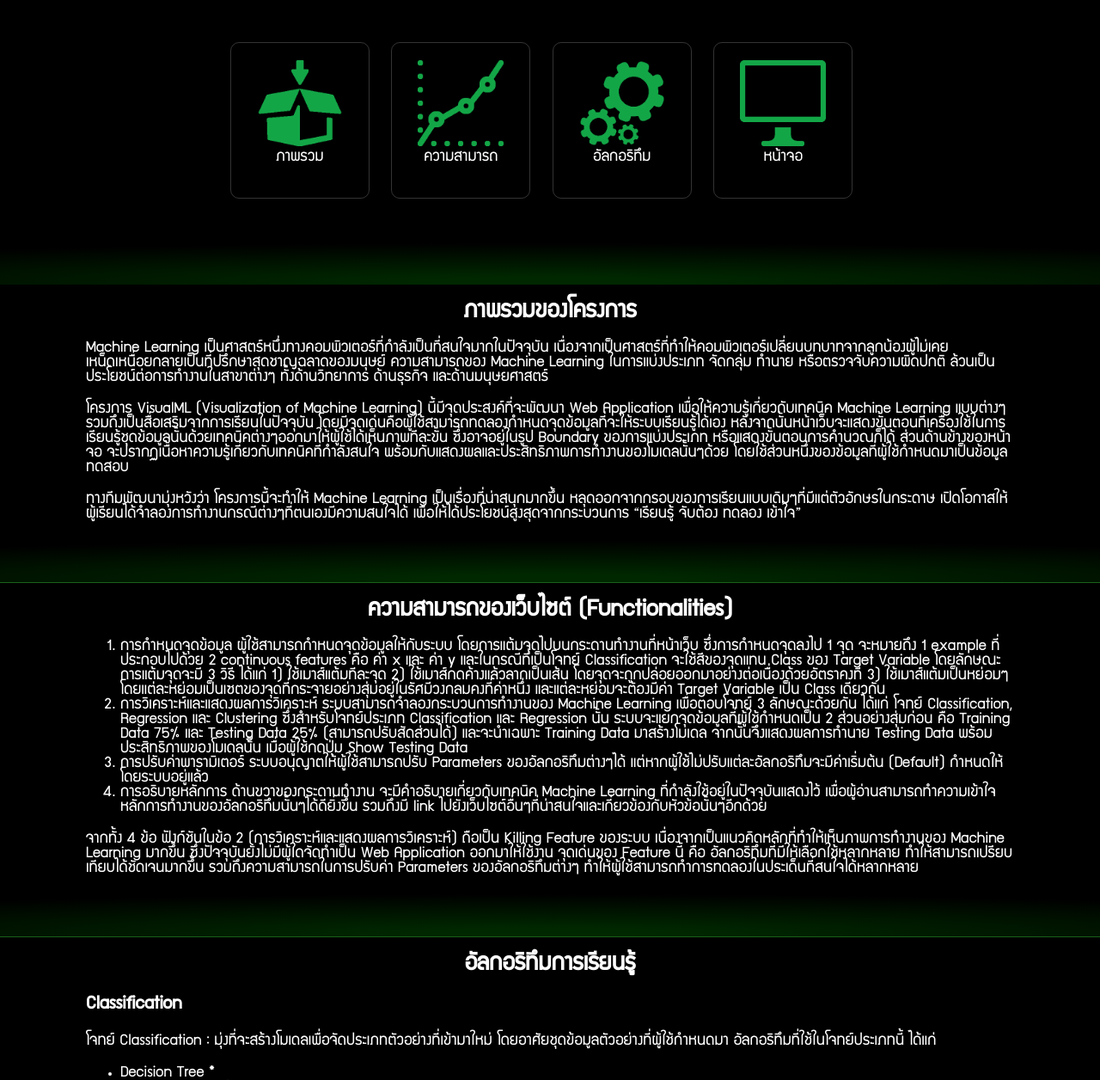
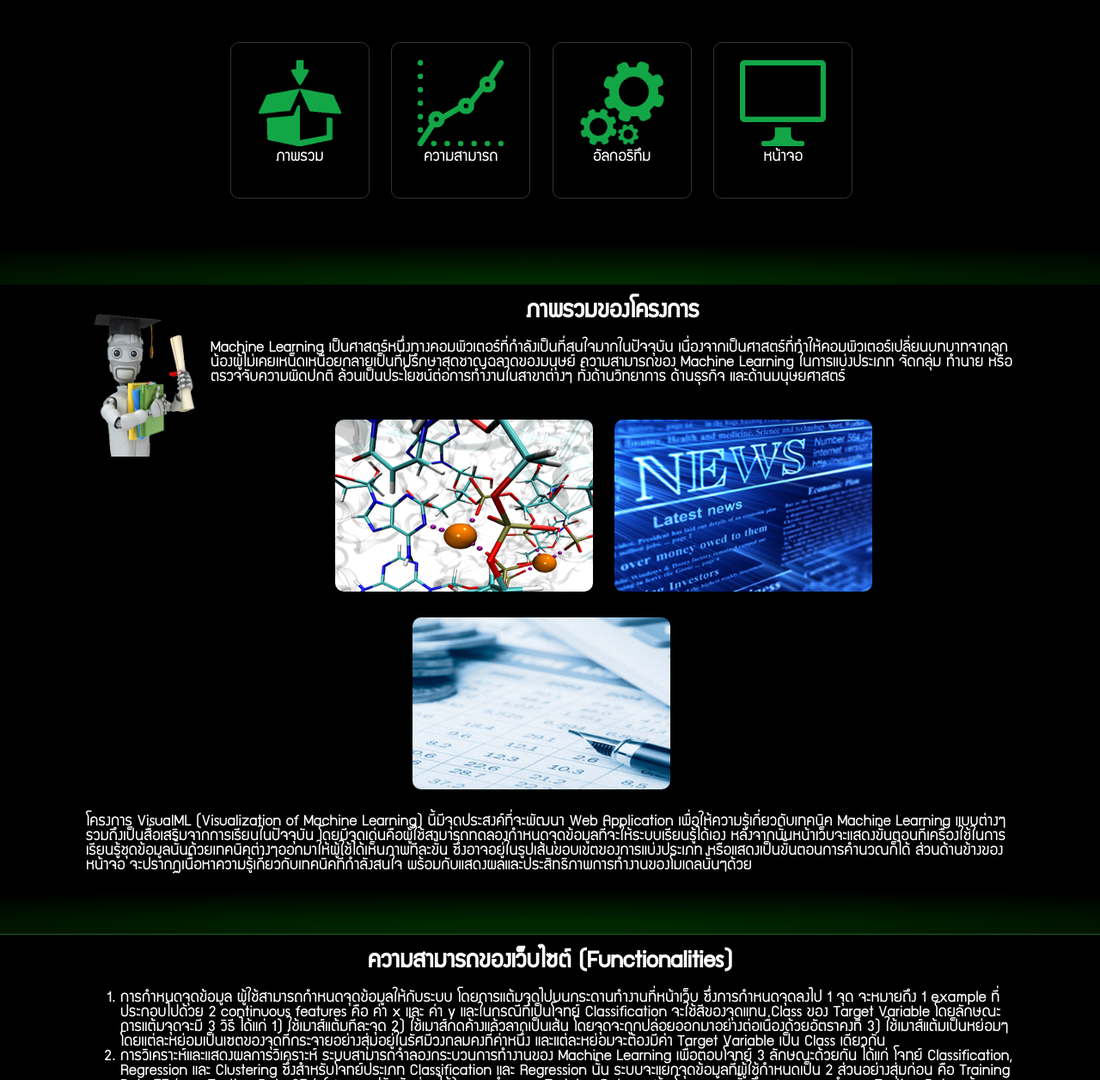
Before and after one commit to dugzzuli/visualML, a PHP site: page /about.html in a window 1280 px wide. Shown: the part 236-1492 px from the top of the page at 86% size. Run offline with PHP 8.4, Linux system fonts and the light colour scheme; some web fonts are replaced.

Commit message:
Overview Tab

```diff
--- a/About Page/about.html
+++ b/About Page/about.html
@@ -41,16 +41,22 @@
 
 			</div>
 			<div class="mainContent greenFade" id="overview">
+				<img src="img/machine.png" id="overviewPic1"/>
 				<h2>ภาพรวมของโครงการ</h2>
 					<p>
 						Machine Learning เป็นศาสตร์หนึ่งทางคอมพิวเตอร์ที่กำลังเป็นที่สนใจมากในปัจจุบัน เนื่องจากเป็นศาสตร์ที่ทำให้คอมพิวเตอร์เปลี่ยนบทบาทจากลูกน้องผู้ไม่เคยเหน็ดเหนื่อยกลายเป็นที่ปรึกษาสุดชาญฉลาดของมนุษย์ ความสามารถของ Machine Learning ในการแบ่งประเภท จัดกลุ่ม ทำนาย หรือตรวจจับความผิดปกติ ล้วนเป็นประโยชน์ต่อการทำงานในสาขาต่างๆ ทั้งด้านวิทยาการ ด้านธุรกิจ และด้านมนุษยศาสตร์
 					</p>
+					<div id="overviewDiv1">
+						<img src="img/science.png" id="overviewPic2"/>
+						<img src="img/news.png" id="overviewPic3"/>
+						<img src="img/business.png" id="overviewPic4"/>
+					</div>
 					<p>
-						โครงการ VisualML (Visualization of Machine Learning) นี้มีจุดประสงค์ที่จะพัฒนา Web Application เพื่อให้ความรู้เกี่ยวกับเทคนิค Machine Learning แบบต่างๆ รวมถึงเป็นสื่อเสริมจากการเรียนในปัจจุบัน โดยมีจุดเด่นคือผู้ใช้สามารถทดลองกำหนดจุดข้อมูลที่จะให้ระบบเรียนรู้ได้เอง หลังจากนั้นหน้าเว็บจะแสดงขั้นตอนที่เครื่องใช้ในการเรียนรู้ชุดข้อมูลนั้นด้วยเทคนิคต่างๆออกมาให้ผู้ใช้ได้เห็นภาพทีละขั้น ซึ่งอาจอยู่ในรูป Boundary ของการแบ่งประเภท หรือแสดงขั้นตอนการคำนวณก็ได้ ส่วนด้านข้างของหน้าจอ จะปรากฏเนื้อหาความรู้เกี่ยวกับเทคนิคที่กำลังสนใจ พร้อมกับแสดงผลและประสิทธิภาพการทำงานของโมเดลนั้นๆด้วย โดยใช้ส่วนหนึ่งของข้อมูลที่ผู้ใช้กำหนดมาเป็นข้อมูลทดสอบ
+						โครงการ VisualML (Visualization of Machine Learning) นี้มีจุดประสงค์ที่จะพัฒนา Web Application เพื่อให้ความรู้เกี่ยวกับเทคนิค Machine Learning แบบต่างๆ รวมถึงเป็นสื่อเสริมจากการเรียนในปัจจุบัน โดยมีจุดเด่นคือผู้ใช้สามารถทดลองกำหนดจุดข้อมูลที่จะให้ระบบเรียนรู้ได้เอง หลังจากนั้นหน้าเว็บจะแสดงขั้นตอนที่เครื่องใช้ในการเรียนรู้ชุดข้อมูลนั้นด้วยเทคนิคต่างๆออกมาให้ผู้ใช้ได้เห็นภาพทีละขั้น ซึ่งอาจอยู่ในรูปเส้นขอบเขตของการแบ่งประเภท หรือแสดงเป็นขั้นตอนการคำนวณก็ได้ ส่วนด้านข้างของหน้าจอ จะปรากฏเนื้อหาความรู้เกี่ยวกับเทคนิคที่กำลังสนใจ พร้อมกับแสดงผลและประสิทธิภาพการทำงานของโมเดลนั้นๆด้วย
 					</p>
-					<p>
+<!-- 					<p>
 						ทางทีมพัฒนามุ่งหวังว่า โครงการนี้จะทำให้  Machine Learning เป็นเรื่องที่น่าสนุกมากขึ้น หลุดออกจากกรอบของการเรียนแบบเดิมๆที่มีแต่ตัวอักษรในกระดาษ เปิดโอกาสให้ผู้เรียนได้จำลองการทำงานกรณีต่างๆที่ตนเองมีความสนใจได้ เพื่อให้ได้ประโยชน์สูงสุดจากกระบวนการ “เรียนรู้ จับต้อง ทดลอง เข้าใจ”
-					</p>
+					</p> -->
 			</div>
 			<div class="mainContent greenFade" id="function">
 				<h2>ความสามารถของเว็บไซต์ (Functionalities)</h2>
--- a/About Page/style.css
+++ b/About Page/style.css
@@ -84,8 +84,8 @@ body{
 	text-align: center;
 	padding-top: 20px;
 	margin-right: 20px;
-	-webkit-transition: box-shadow 0.2s; /* For Safari 3.1 to 6.0 */
-    transition: box-shadow 0.2s;
+	-webkit-transition: box-shadow 0.1s; /* For Safari 3.1 to 6.0 */
+    transition: box-shadow 0.1s;
 }
 
 .logo:hover{
@@ -103,3 +103,32 @@ body{
 	display:block;
 	color:white;
 }
+
+#overviewPic1{
+	float:left;
+	height:180px;
+	width:135px;
+	margin-right: 10px;
+}
+
+#overviewPic2, #overviewPic3, #overviewPic4{
+	height:200px;
+	width:300px;
+	display: inline-block;
+	margin-right: 20px;
+	margin-top: 20px;
+	margin-bottom: 5px;
+	border-radius: 10px;
+	/*border: 2px solid green;*/
+}
+
+#overviewDiv1{
+	text-align: center;
+}
+
+#overviewPic5{
+	float:right;
+	height:180px;
+	width:300px;
+	margin-left: 10px;
+}
```
Also changed, not shown: About Page/img/business.png (added), About Page/img/electionTree.PNG (added), About Page/img/machine.png (added), About Page/img/news.png (added), About Page/img/science.png (added).
